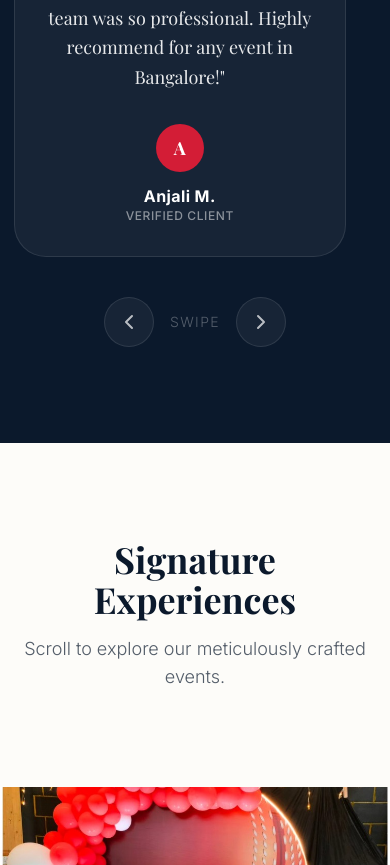
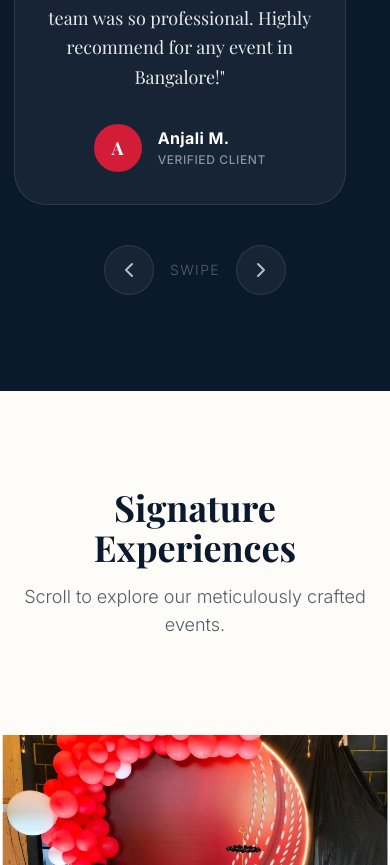
Before and after one commit to Sonikak004/myballons, a Next.js app: page / in a window 390 px wide. Shown: the part 5200-6065 px from the top of the page. Built offline with nearby package versions, Linux system fonts and the light colour scheme; a web font is replaced by a local one.

Commit message:
Keep reviewer avatar and name side-by-side on mobile instead of stacking

```diff
--- a/src/components/Testimonials.tsx
+++ b/src/components/Testimonials.tsx
@@ -113,13 +113,13 @@ export default function Testimonials() {
                   </p>
 
                   {/* Reviewer Info */}
-                  <div className="flex flex-col lg:flex-row items-center lg:items-center gap-3 lg:gap-4 relative z-10">
+                  <div className="flex flex-row items-center justify-center lg:justify-start gap-4 relative z-10 w-full mt-auto">
                     <div className="w-12 h-12 rounded-full bg-secondary text-white flex items-center justify-center font-bold font-serif text-lg shrink-0">
                       {review.name.charAt(0)}
                     </div>
-                    <div className="flex flex-col items-center lg:items-start">
-                      <h4 className="font-bold text-base md:text-lg text-white tracking-wide">{review.name}</h4>
-                      <span className="text-white/50 text-xs md:text-sm tracking-wider uppercase font-medium">Verified Client</span>
+                    <div className="flex flex-col items-start text-left">
+                      <h4 className="font-bold text-base md:text-lg text-white tracking-wide leading-tight">{review.name}</h4>
+                      <span className="text-white/50 text-xs md:text-sm tracking-wider uppercase font-medium mt-1">Verified Client</span>
                     </div>
                   </div>
                 </motion.div>
```
